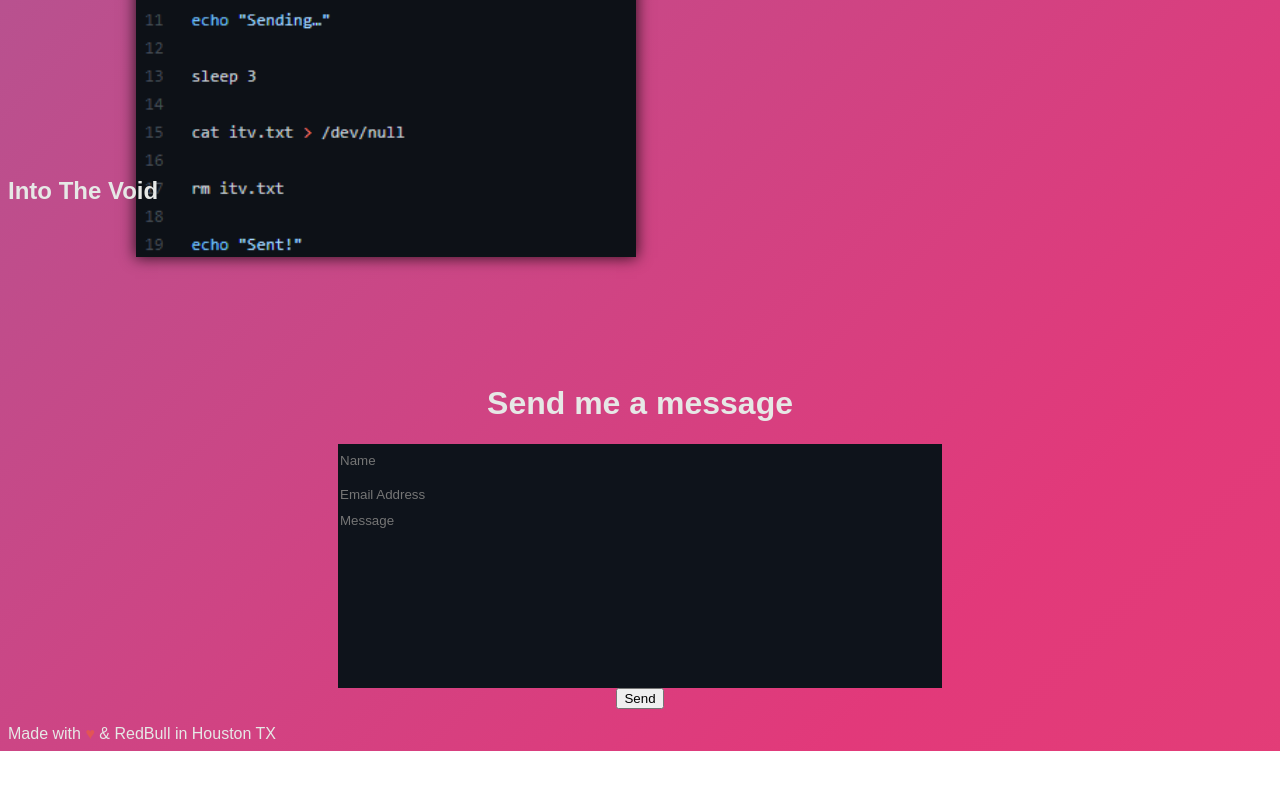
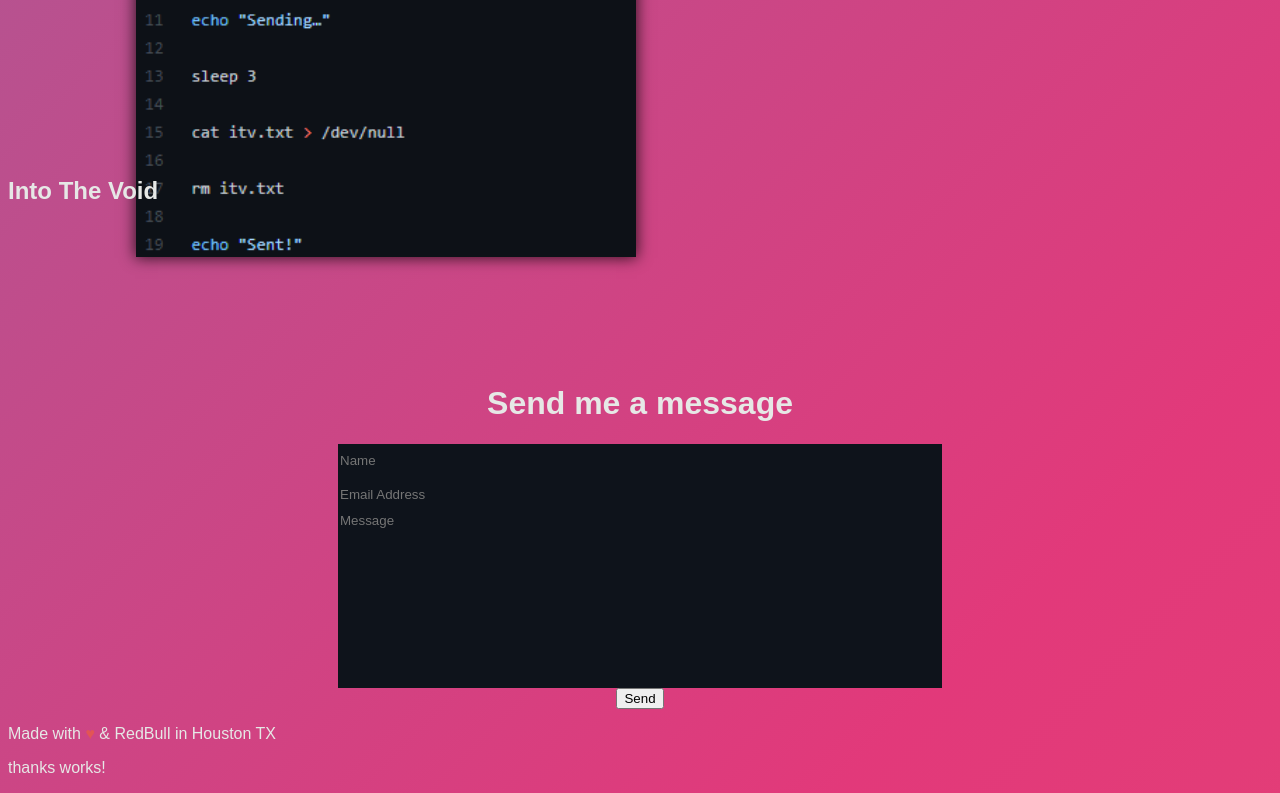
Before and after one commit to bobbypinard/Personal-website, an Angular app: page / in a window 1280 px wide. Shown: the part 3469-4262 px from the top of the page. Before the commit the page ends 4220 px from the top, so only its background shows below. Built offline with nearby package versions, Linux system fonts and the light colour scheme.

Commit message:
Added thanks component

```diff
--- a/src/app/app.component.html
+++ b/src/app/app.component.html
@@ -3,3 +3,4 @@
 <app-projects></app-projects>
 <app-contact></app-contact>
 <app-footer></app-footer>
+<app-thanks></app-thanks>
```
